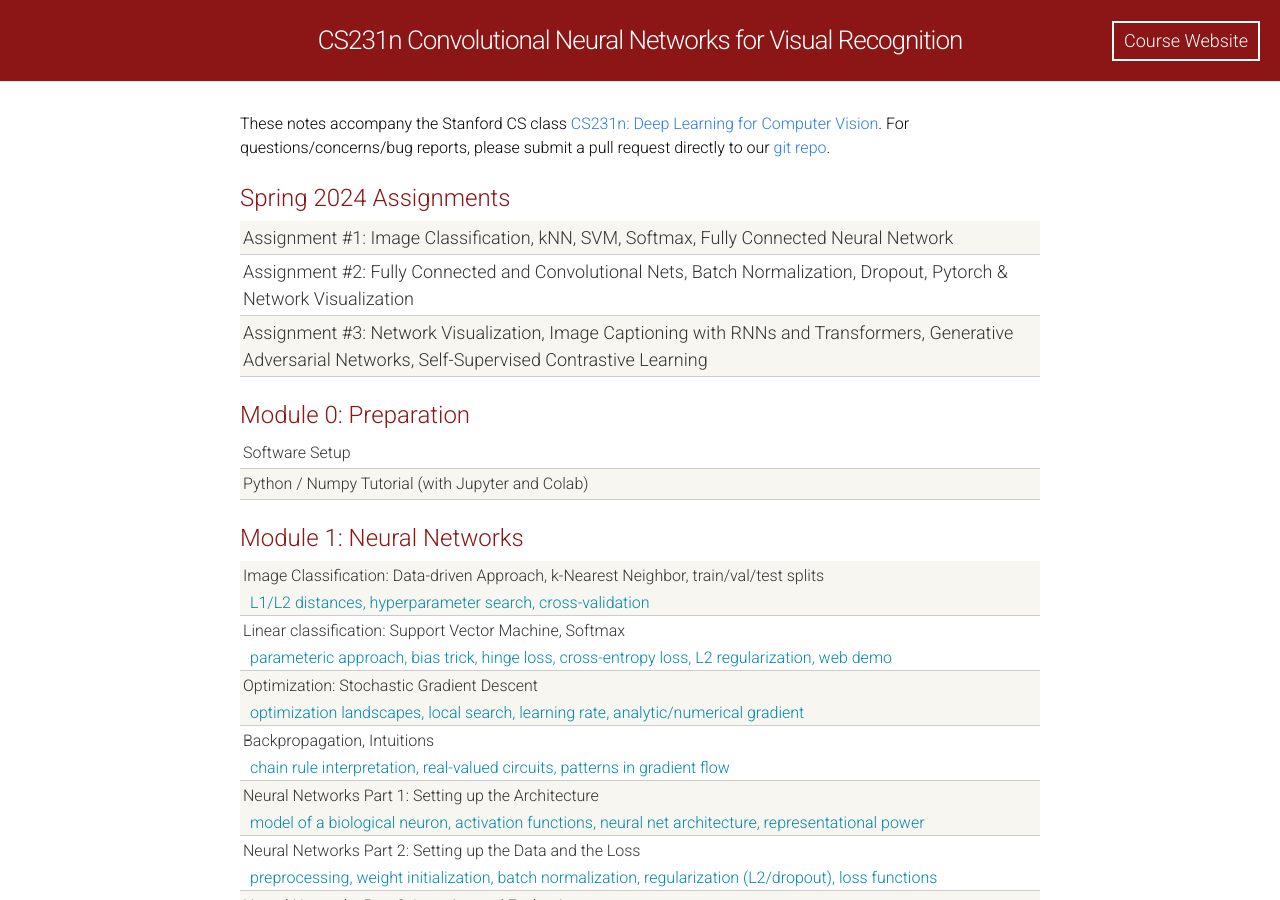
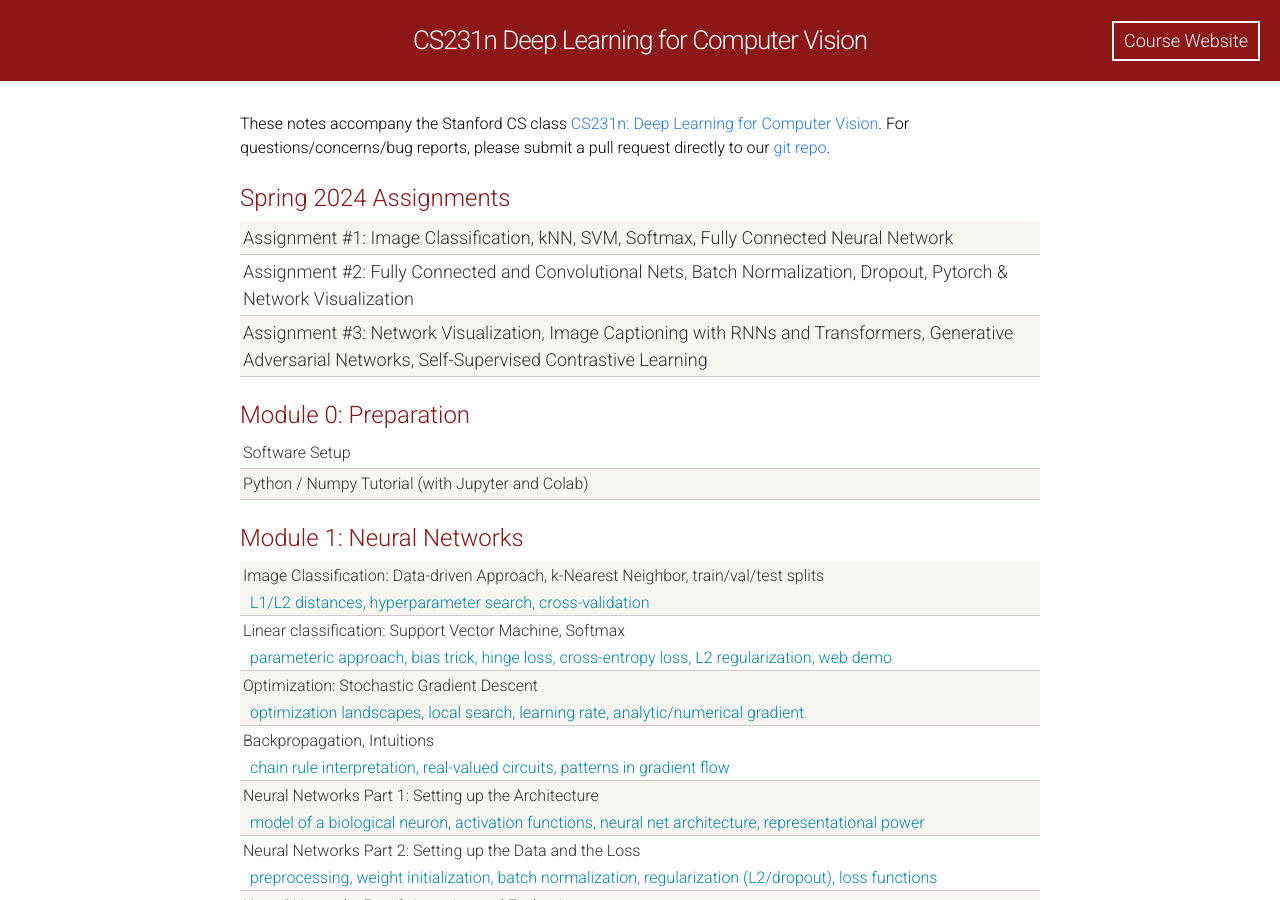
Before and after one commit to cs231n/cs231n.github.io, a Jekyll site: the page built from index.html, in a window 1280 px wide and 900 px high. Built offline with Jekyll 4.4.1, drawn with Linux system fonts in a browser that asks for light colours.

Commit message:
update course title

```diff
--- a/_config.yml
+++ b/_config.yml
@@ -1,7 +1,7 @@
 # Site settings
-title: CS231n Convolutional Neural Networks for Visual Recognition
+title: CS231n Deep Learning for Computer Vision
 email: cgokmen@stanford.edu
-description: "Course materials and notes for Stanford class CS231n: Convolutional Neural Networks for Visual Recognition."
+description: "Course materials and notes for Stanford class CS231n: Deep Learning for Computer Vision."
 baseurl: ""
 url: "https://cs231n.github.io"
 courseurl: "http://cs231n.stanford.edu/"
```
